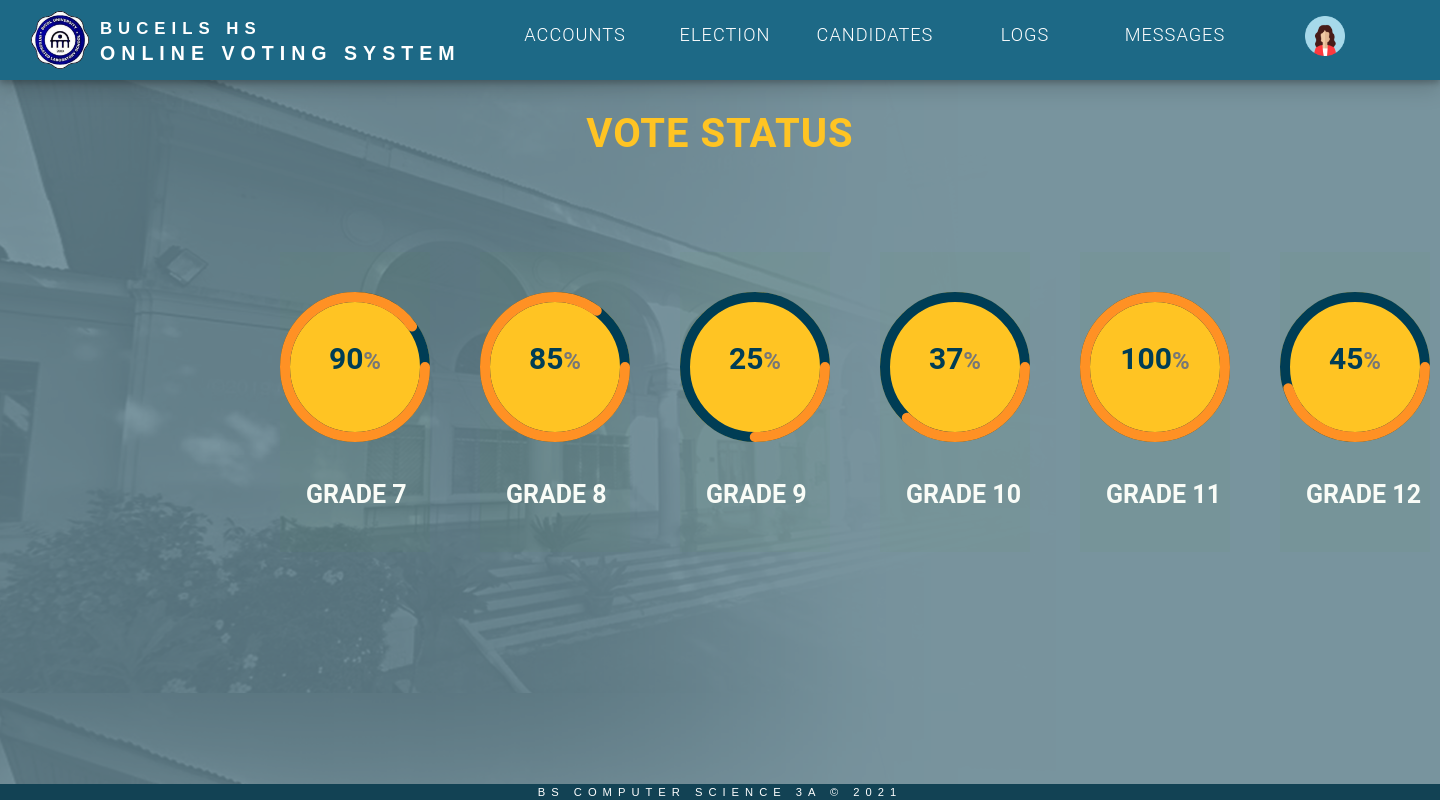
After one commit to BSCS-3A/Monitoring, a PHP site: page /front_Monitoring_v6_0.html in a window 1440 px wide. The commit adds this page. Run offline with PHP 8.4, Linux system fonts and the light colour scheme; some libraries are stand-ins or nearby versions.

Commit message:
file naming update

```diff
--- a/Admin/assets/css/style.css
+++ b/Admin/assets/css/style.css
@@ -611,7 +611,7 @@ svg circle{
   width: 100%;
   height: 100%;
   fill: none;
-  stroke: #191919;
+  stroke: #003d55;
   stroke-width: 10;
   stroke-linecap: round;
   transform: translate(5px, 5px);
@@ -688,35 +688,39 @@ svg circle:nth-child(2){
 
 .fname1 a{
   font-family: Roboto black;
-  color:black;
-  font-size: 20px;
+  color:#124254;
+  font-size: 22px;
   position: relative;
   letter-spacing: 1px;
-  margin-left:370px;
+  margin-left:365px;
   margin-top: 250px;
   float: left;
 }
 
 .fname2 a{
   font-family: Roboto black;
-  color: black;
-  font-size: 20px;
+  color: #124254;
+  font-size: 22px;
   position: relative;
   letter-spacing: 1px;
-  margin-left: 90px;
+  margin-left: 75px;
   margin-top: 250px;
   float: left;
 }
 
 .fname3 a{
   font-family: Roboto black;
-  color:black;
-  font-size: 20px;
+  color:#124254;
+  font-size: 22px;
   position: relative;
   letter-spacing: 1px;
-  margin-left: 80px;
+  margin-left: 70px;
   margin-top: 250px;
   float: left;
+}
+
+.fname1 a:hover, .fname2 a:hover, .fname3 a:hover{
+  color:white;
 }
 
 /* Election Results Report */
--- /dev/null
+++ b/Admin/front_Monitoring_v6_0.html
@@ -0,0 +1,201 @@
+<!-- Vote Status Percentage per year level (Admin) -->
+
+<!DOCTYPE html>
+<html>
+
+<head>
+    <meta name="viewport" content="width=device-width, initial-scale=1.0">
+    <link rel="stylesheet" type="text/css" href="assets/css/style.css">
+    <link rel="icon" href="assets/img/buceils-logo.png" type="image/png">
+    <link rel="stylesheet" href="https://maxcdn.bootstrapcdn.com/bootstrap/3.4.1/css/bootstrap.min.css">
+    <script src="https://code.jquery.com/jquery-3.5.0.js"></script>
+    <script src="https://kit.fontawesome.com/a076d05399.js"></script>
+    <script src="assets/js/script.js"></script>
+    <title> BUCEILS Voting System </title>
+</head>
+
+<body>
+    <nav>
+        <img class="logo-pic" src="assets/img/buceils-logo.png">
+        <div class="logo">
+            <h2>BUCEILS HS</h2>
+            <h3>ONLINE VOTING SYSTEM</h3>
+        </div>
+        <label for="btn" class="icon">
+            <span class="fa fa-bars"></span>
+        </label>
+        <input type="checkbox" id="btn">
+        <ul>
+            <li>
+                <a href="#">ACCOUNTS</a>
+                <input type="checkbox" id="btn-1">
+                <ul>
+                    <li><a href="#">Students</a></li>
+                    <li><a href="#">Admin</a></li>
+                </ul>
+            </li>
+            <li>
+                <!-- <label for="btn-1" class="show">Features +</label> -->
+                <a href="Front.html">ELECTION</a>
+                <input type="checkbox" id="btn-1">
+                <ul>
+                    <li><a href="front_Monitoring_v9_0.html">Archive</a></li>
+                    <li><a href="front_Monitoring_v6_0.html">Vote Status</a></li>
+                    <li><a href="front_Monitoring_v5_0.html">Vote Result</a>
+                        <ul>
+                            <li><a href="front_Monitoring_v11_0.html">Make Report</a></li>
+                        </ul>
+                    </li>
+                    <li><a href="#">Configuration</a>
+
+                </ul>
+            </li>
+            <li>
+                <!-- <label for="btn-2" class="show">Services +</label> -->
+                <a href="#">CANDIDATES</a>
+                <input type="checkbox" id="btn-2">
+                <ul>
+                    <li><a href="#">Update Info</a></li>
+                    <li><a href="#">Positions</a></li>
+                    <li>
+                        <!-- <label for="btn-3" class="show">More +</label> -->
+                        <a href="#">More <span class="fa fa-plus"></span></a>
+                        <input type="checkbox" id="btn-3">
+                        <ul>
+                            <li><a href="#">Submenu-1</a></li>
+                            <li><a href="#">Submenu-2</a></li>
+                            <li><a href="#">Submenu-3</a></li>
+                        </ul>
+                    </li>
+                </ul>
+            </li>
+            <li>
+                <a href="#">LOGS</a>
+                <input type="checkbox" id="btn-4">
+                <ul>
+                    <li><a href="#">Access Log</a></li>
+                    <li><a href="#">Activity Log</a></li>
+                    <li><a href="#">Vote Summary</a></li>
+                </ul>
+            </li>
+            <li><a href="https://www.youtube.com/watch?v=dQw4w9WgXcQ">MESSAGES</a></li>
+            <!-- <li><a href="https://www.youtube.com/watch?v=dQw4w9WgXcQ">LOGOUT</a></li> -->
+            <li>
+                <a class="user" href="#"><img class="user-profile" src="assets/img/user.png"></a>
+                <ul>
+                    <li><a class="username" href="#">Admin</a></li>
+                    <li><a href="#">LOGOUT</a></li>
+                </ul>
+            </li>
+        </ul>
+        <!--end of list-->
+    </nav>
+
+    <div class="votestat">
+        <p><b>VOTE STATUS</b></p>
+    </div>
+
+    <div class="con">
+    <div class="vcontainer">
+        <div class="card">
+            <div class ="box">
+                <div class="percent">
+                    <svg>
+                        <circle cx="70" cy="70" r="70"></circle>
+                        <circle cx="70" cy="70" r="70"></circle>
+                    </svg>
+                    <div class="number">
+                        <h2>90<span>%</span></h2>
+                    </div>
+                </div>
+                <a href="front_Monitoring_v7_0.html"><b>GRADE 7</b></a>
+            </div>
+        </div>
+        <div class="card">
+            <div class ="box">
+                <div class="percent">
+                    <svg>
+                        <circle cx="70" cy="70" r="70"></circle>
+                        <circle cx="70" cy="70" r="70"></circle>
+                    </svg>
+                    <div class="number">
+                        <h2>85<span>%</span></h2>
+                    </div>
+                </div>
+                <a href="front_Monitoring_v7_1.html"><b>GRADE 8</b></a>
+            </div>
+        </div>
+        <div class="card">
+            <div class ="box">
+                <div class="percent">
+                    <svg>
+                        <circle cx="70" cy="70" r="70"></circle>
+                        <circle cx="70" cy="70" r="70"></circle>
+                    </svg>
+                    <div class="number">
+                        <h2>25<span>%</span></h2>
+                    </div>
+                </div>
+                <a href="front_Monitoring_v7_2.html"><b>GRADE 9</b></a>
+            </div>
+        </div>
+        <div class="card">
+            <div class ="box">
+                <div class="percent">
+                    <svg>
+                        <circle cx="70" cy="70" r="70"></circle>
+                        <circle cx="70" cy="70" r="70"></circle>
+                    </svg>
+                    <div class="number">
+                        <h2>37<span>%</span></h2>
+                    </div>
+                </div>
+                <a href="front_Monitoring_v7_3.html"><b>GRADE 10</b></a>
+            </div>
+        </div>
+        <div class="card">
+            <div class ="box">
+                <div class="percent">
+                    <svg>
+                        <circle cx="70" cy="70" r="70"></circle>
+                        <circle cx="70" cy="70" r="70"></circle>
+                    </svg>
+                    <div class="number">
+                        <h2>100<span>%</span></h2>
+                    </div>
+                </div>
+                <a href="front_Monitoring_v7_4.htmll"><b>GRADE 11</b></a>
+            </div>
+        </div>
+        <div class="card">
+            <div class ="box">
+                <div class="percent">
+                    <svg>
+                        <circle cx="70" cy="70" r="70"></circle>
+                        <circle cx="70" cy="70" r="70"></circle>
+                    </svg>
+                    <div class="number">
+                        <h2>45<span>%</span></h2>
+                    </div>
+                </div>
+                <a href="front_Monitoring_v7_5.html"><b>GRADE 12</b></a>
+            </div>
+        </div>
+        </div>
+    </div>
+</div>
+
+
+<div class="footer">
+    <p>BS COMPUTER SCIENCE 3A © 2021</p>
+</div>
+
+<script>
+    $('.icon').click(function () {
+        $('span').toggleClass("cancel");
+    });
+</script>
+
+</body>
+
+</html>
```
Also changed, not shown: Admin/Front.html (+4 -4 lines), Admin/Front_v4_0.html (deleted, +0 -108 lines), Admin/front_Monitoring_v11_0.html (renamed from Admin/Front_v3_0.html, +17 -24 lines), Admin/front_Monitoring_v5_0.html (renamed from Admin/Front_v1_0.html, +7 -4 lines), Admin/front_Monitoring_v7_0.html (renamed from Admin/Front_v2_0.html, +6 -94 lines), Admin/front_Monitoring_v9_0.html (renamed from Admin/Front_v2_1.html, +28 -18 lines).
